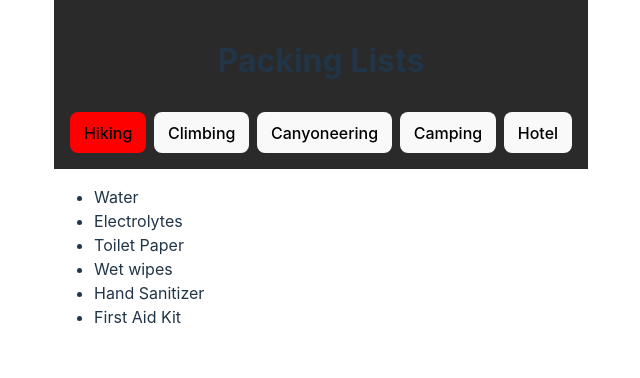
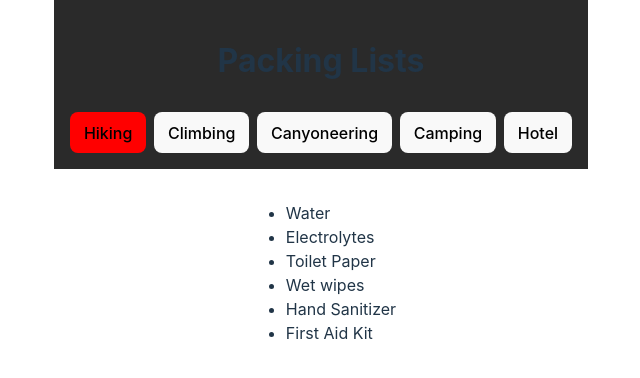
Before and after one commit to carltonj2000/packing, a React (Vite) app: page / in a window 1280 px wide. Shown: the top 378 px of the page, without its empty margins (319-959 px from the left). Built offline with nearby package versions, Linux system fonts and the light colour scheme; the HTML template or start-up script is replaced by a standard one.

Commit message:
update formating

```diff
--- a/src/index.css
+++ b/src/index.css
@@ -90,14 +90,8 @@ nav > div {
 .nav-selected {
   background: red;
 }
-/*
 
-nav {
-  background: lightblue;
-  padding-block: 1rem;
+.items {
   display: flex;
   justify-content: center;
-  box-shadow: rgba(0, 0, 0, 0.54) 0px 2px 5px;
 }
-
-*/
--- a/src/items.tsx
+++ b/src/items.tsx
@@ -12,7 +12,7 @@ function ShowItems({ items }: { items: Array<ItemsT> | undefined }) {
 }
 function Items({ items }: { items: ItemsT }) {
   return (
-    <div className="mt-4">
+    <div className="items">
       {!items.items && <h1>{items.name}</h1>}
       <ShowItems items={items.items} />
     </div>
--- a/src/types.ts
+++ b/src/types.ts
@@ -2,8 +2,8 @@ export type ItemsT = { name: string; items?: Array<ItemsT>; details?: string };
 export type NavOptionsT = { [key: string]: ItemsT };
 
 const bathRoomStuff = [
-  { name: "ToothBrush" },
-  { name: "ToothPaste" },
+  { name: "Tooth Brush" },
+  { name: "Tooth Paste" },
   { name: "Dental Floss" },
 ];
 const hydration = [{ name: "Water" }, { name: "Electrolytes" }];
```
